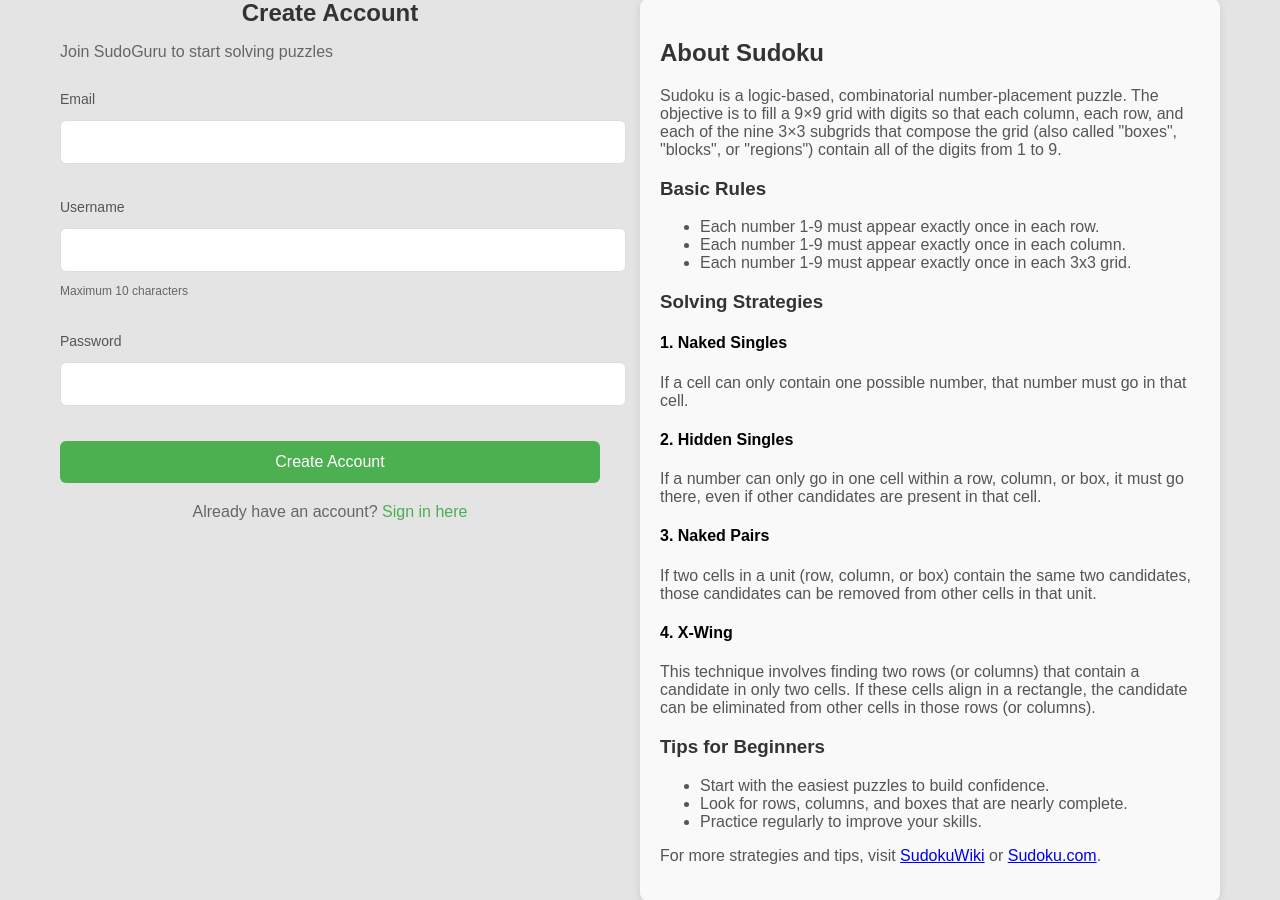
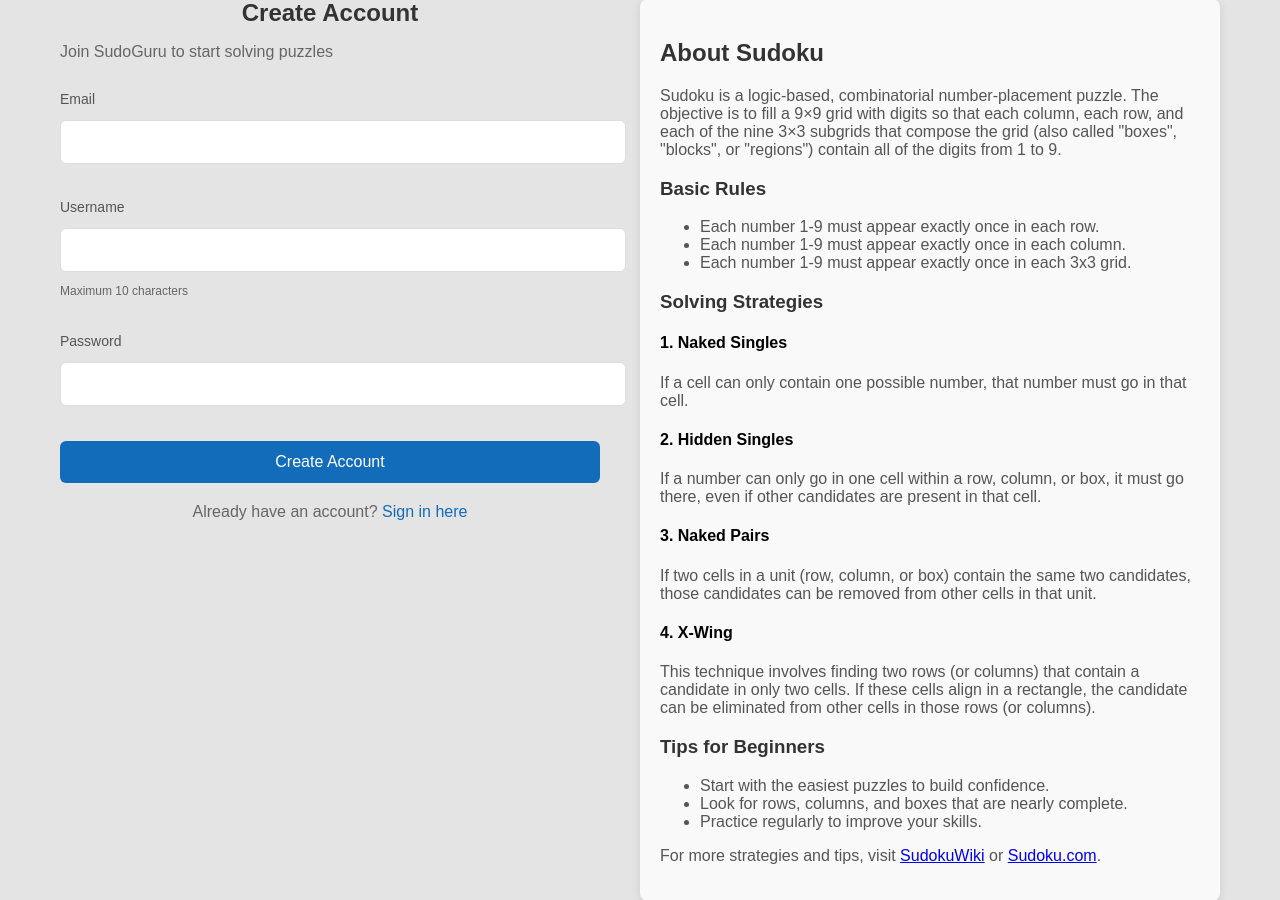
Before and after one commit to kav-sw19/sudoguru-priv, a Flask app: page /register in a window 1280 px wide. Shown: the part 41-941 px from the top of the page. Run offline with Flask 3, Linux system fonts and the light colour scheme.

Commit message:
pass_new

```diff
--- a/main.py
+++ b/main.py
@@ -68,7 +68,7 @@ class users(db.Model):
     id = db.Column(db.Integer, primary_key=True)
     email = db.Column(db.String(100), unique=True, nullable=False)
     username = db.Column(db.String(10), unique=True, nullable=False)
-    password = db.Column(db.String(120), nullable=False)
+    password = db.Column(db.String(500), nullable=False)
     generator_grid = db.Column(db.Text, default='')  # Store generated grid as a string
     user_grid = db.Column(db.Text, default='')  # Store user-modified grid as a string
     home_grid = db.Column(db.Text, default='')  # Store home grid as JSON string
--- a/static/auth.css
+++ b/static/auth.css
@@ -123,7 +123,7 @@
 
 .form-group input:focus {
     outline: none;
-    border-color: #4CAF50;
+    border-color: #126cba;
     box-shadow: 0 0 0 2px rgba(76, 175, 80, 0.1);
 }
 
@@ -134,7 +134,7 @@
 }
 
 .auth-button {
-    background-color: #4CAF50;
+    background-color: #126cba;
     color: white;
     padding: 12px;
     border: none;
@@ -146,7 +146,7 @@
 }
 
 .auth-button:hover {
-    background-color: #45a049;
+    background-color: #1273c7;
 }
 
 .auth-links {
@@ -156,7 +156,7 @@
 }
 
 .auth-links a {
-    color: #4CAF50;
+    color: #126cba;
     text-decoration: none;
     font-weight: 500;
 }
```
